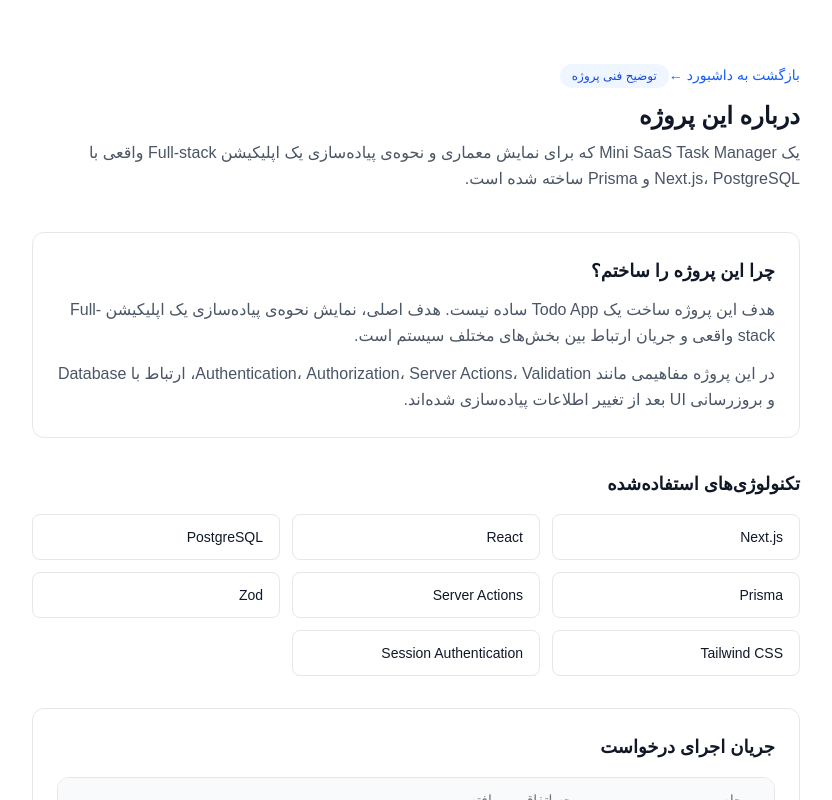
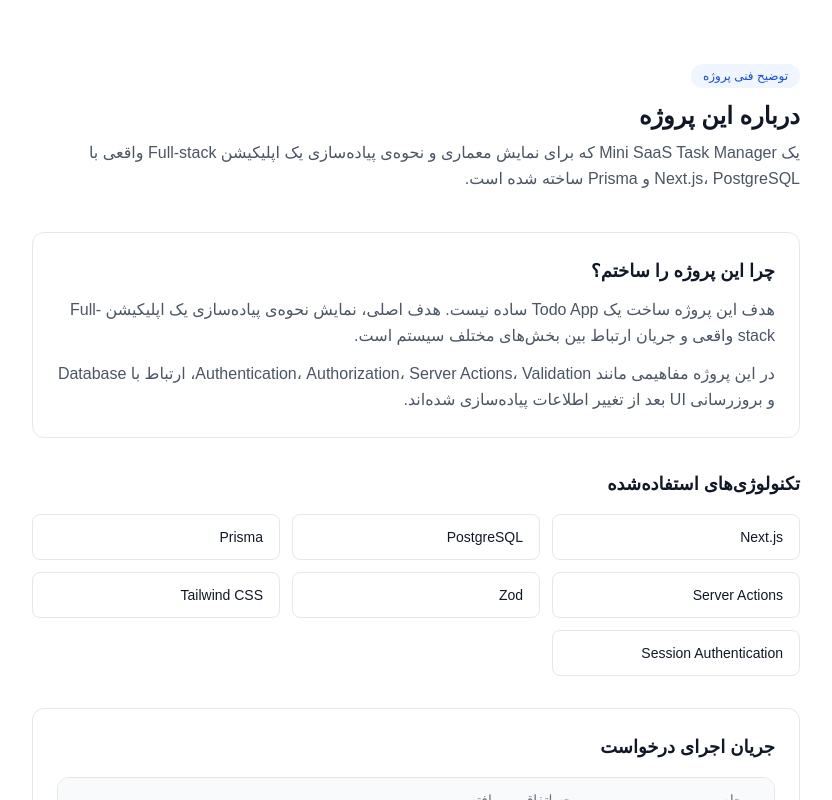
Before and after one commit to trixcoding/SaaS-TaskManager, a Next.js app in the folder myapp/: page /about in a window 1280 px wide. Shown: the top 800 px of the page, without its empty margins (224-1056 px from the left). Built offline with nearby package versions, Linux system fonts and the light colour scheme.

Commit message:
Update page.tsx

```diff
--- a/myapp/app/about/page.tsx
+++ b/myapp/app/about/page.tsx
@@ -7,7 +7,7 @@
         {/* Header */}
         <section className="mb-10">
           <Link href="/dashboard" className="text-sm text-blue-600 hover:underline">
-            بازگشت به داشبورد ←
+
           </Link>
 
           <span className="inline-block bg-blue-50 text-blue-700 text-xs font-medium px-3 py-1 rounded-full mt-4 mb-3">
@@ -50,7 +50,6 @@
           <div className="grid gap-3 sm:grid-cols-2 lg:grid-cols-3">
             {[
               'Next.js',
-              'React',
               'PostgreSQL',
               'Prisma',
               'Server Actions',
```
